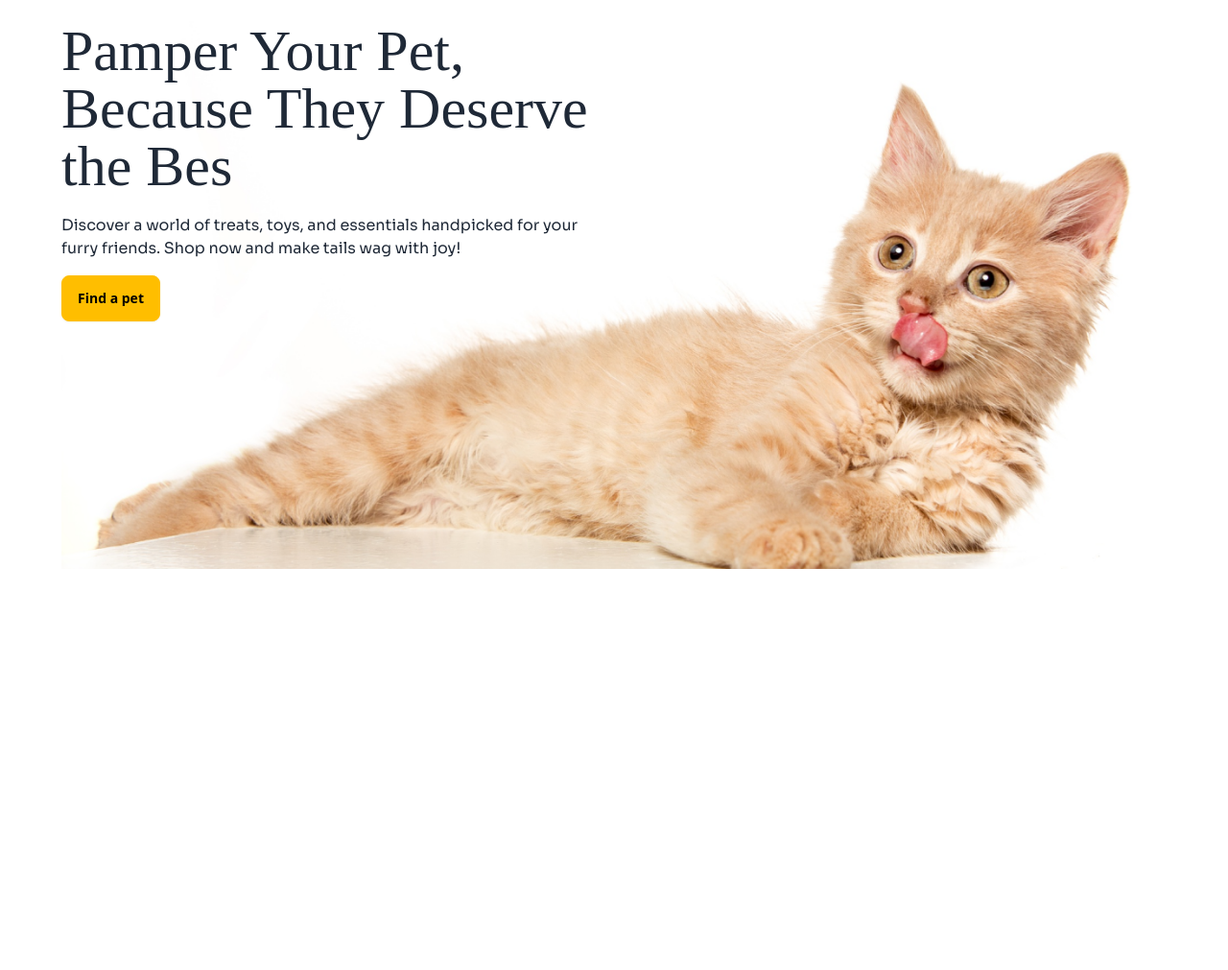
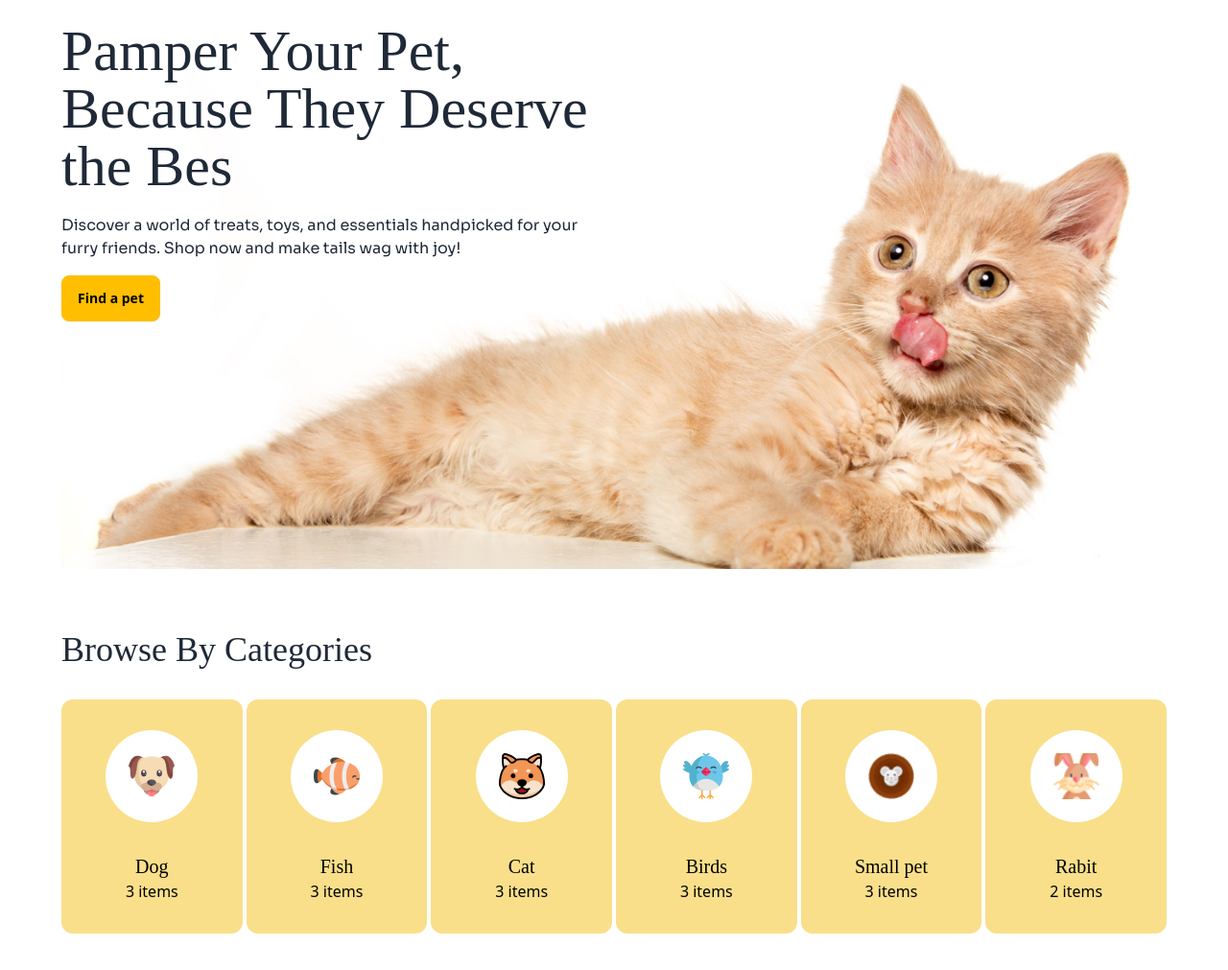
Before and after one commit to m11omayer/browse4pets-web-a3, a plain HTML site: page index.html in a window 1280 px wide. Shown: the part 137-1148 px from the top of the page at 96% size. Before the commit the page ends 800 px from the top, so only its background shows below. Drawn offline with nearby package versions, Linux system fonts and the light colour scheme; a web font is replaced by a local one.

Commit message:
added Browse By Categories section one

```diff
--- a/index.html
+++ b/index.html
@@ -24,6 +24,7 @@
     </style>
 </head>
 <body>
+
     <header>
         <!-- nav bar start -->
         <nav>
@@ -108,20 +109,98 @@
          <!-- nav bar end -->
 
 
+         <!-- banner section start -->
          <section class="px-4 lg:px-16 ">
-
             <div class="max-w-xl  md:absolute lg:mt-16">
                 <h1 class=" font-adlam text-5xl mt-5 md:text-6xl ">Pamper Your Pet, Because They Deserve the Bes</h1>
                 <p class="font-sora mt-5">Discover a world of treats, toys, and essentials handpicked for your furry friends. Shop now and make tails wag with joy!</p>
                 <button class="btn btn-warning md:mt-4 absolute ">Find a pet</button>
             </div>
-
             <div class=" -mt-7 md:mt-0">
                 <img src="assets/cat-big.png" alt="">
             </div>
+         </section>
+         <!-- banner section end -->
+    </header>
+    <!-- header section -->
+
+    <main>
+
+        <section class="px-4 lg:px-16 my-16  ">
+            <h1 class=" font-adlam text-5xl mt-5 md:text-4xl ">Browse By Categories</h1>
 
 
-         </section>
+            <div class="my-8 gap-1 grid grid-cols-2 md:grid-cols-3 lg:grid-cols-6">
+
+                <div class="bg-[#F9DF8A] max-w-48 max-h-64 rounded-xl justify-items-center">
+                      <div class="avatar my-8 mx-12 ">
+                        <div class="w-24 rounded-full bg-white">
+                          <img class="p-6" src="assets/dog-cartoon.png" />
+                        </div>
+                      </div>
+
+                      <h2 class="text-xl font-normal font-adlam text-black">Dog</h2>
+                      <p class="text-base font-normal text-black pb-8" >3 items</p>
+                </div>
+
+
+                <div class="bg-[#F9DF8A] max-w-48 max-h-64 rounded-xl justify-items-center">
+                    <div class="avatar my-8 mx-12 ">
+                      <div class="w-24 rounded-full bg-white">
+                        <img class="p-6" src="assets/fish-cartoon.png" />
+                      </div>
+                    </div>
+
+                    <h2 class="text-xl font-normal font-adlam text-black">Fish</h2>
+                    <p class="text-base font-normal text-black pb-8" >3 items</p>
+                 </div>
+
+                 <div class="bg-[#F9DF8A] max-w-48 max-h-64 rounded-xl justify-items-center">
+                    <div class="avatar my-8 mx-12 ">
+                      <div class="w-24 rounded-full bg-white">
+                        <img class="p-6" src="assets/cat-cartoon.png" />
+                      </div>
+                    </div>
+
+                    <h2 class="text-xl font-normal font-adlam text-black">Cat</h2>
+                    <p class="text-base font-normal text-black pb-8" >3 items</p>
+              </div>
+
+
+              <div class="bg-[#F9DF8A] max-w-48 max-h-64 rounded-xl justify-items-center">
+                  <div class="avatar my-8 mx-12 ">
+                    <div class="w-24 rounded-full bg-white">
+                      <img class="p-6" src="assets/bird-cartoon.png" />
+                    </div>
+                  </div>
+
+                  <h2 class="text-xl font-normal font-adlam text-black">Birds</h2>
+                  <p class="text-base font-normal text-black pb-8" >3 items</p>
+               </div>
+
+
+               <div class="bg-[#F9DF8A] max-w-48 max-h-64 rounded-xl justify-items-center">
+                      <div class="avatar my-8 mx-12 ">
+                        <div class="w-24 rounded-full bg-white">
+                          <img class="p-6" src="assets/mouse-cartoon.png" />
+                        </div>
+                      </div>
+
+                      <h2 class="text-xl font-normal font-adlam text-black">Small pet</h2>
+                      <p class="text-base font-normal text-black pb-8" >3 items</p>
+                </div>
+
+
+                <div class="bg-[#F9DF8A] max-w-48 max-h-64 rounded-xl justify-items-center">
+                    <div class="avatar my-8 mx-12 ">
+                      <div class="w-24 rounded-full bg-white">
+                        <img class="p-6" src="assets/rabbit-cartoon.png" />
+                      </div>
+                    </div>
+
+                    <h2 class="text-xl font-normal font-adlam text-black">Rabit</h2>
+                    <p class="text-base font-normal text-black pb-8" >2 items</p>
+                 </div>
 
 
 
@@ -130,12 +209,25 @@
 
 
 
-    </header>
+
+
+
+            </div>
+
+
+        </section>
 
 
 
 
-    <main></main>
+    </main>
+
+
+
+
+
+
+
     <footer></footer>
 </body>
 </html>
```
